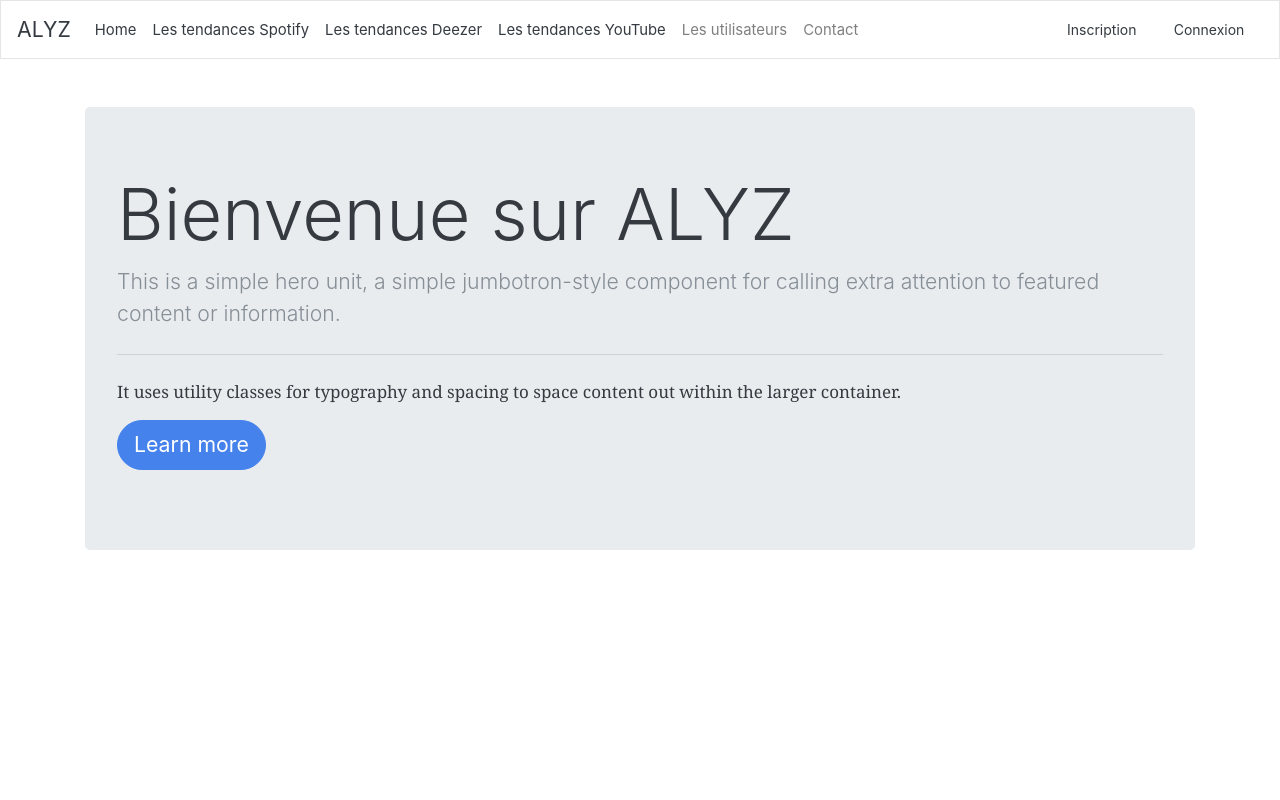
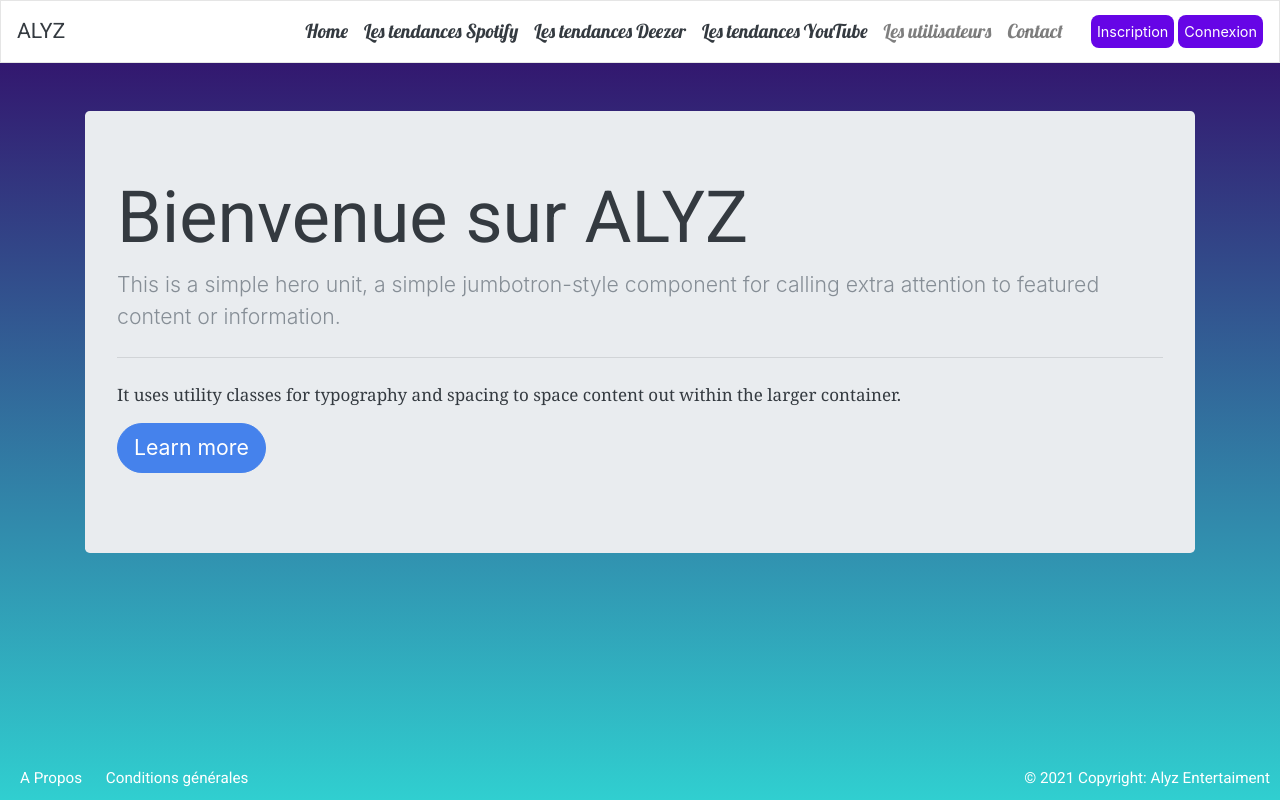
Before and after one commit to AitZak/alyz, a Symfony app: template templates/app/index.html.twig in a window 1280 px wide. Run offline with Twig, Linux system fonts and the light colour scheme; the template is opened without the code that fills it, so the values that code supplies are empty; style sheets or scripts are compiled from the project's sources; some libraries are stand-ins or nearby versions.

Commit message:
AddFrontForTheProjet

```diff
--- a/assets/app.js
+++ b/assets/app.js
@@ -8,6 +8,7 @@
 import React, { useState } from 'react';
 import ReactDOM from 'react-dom';
 import Navbar from "./components/Navbar";
+import Footer  from "./components/Footer"
 import HomePage from "./pages/HomePage";
 import ContactPage from "./pages/ContactPage";
 import AllUsersPage from "./pages/AllUsersPage";
@@ -44,9 +45,12 @@ const App = () => {
                 <Route path="/register" component = {RegisterPage} />
                 <Route path="/" component={HomePage} />
             </Switch>
+
         </main>
+        <Footer/>
     </HashRouter>
     </AuthContext.Provider>
+
     );
 };
 
--- /dev/null
+++ b/assets/components/Footer.jsx
@@ -0,0 +1,16 @@
+import React from 'react';
+
+const Footer = (props) => {
+    return (<div className="navbar fixed-bottom footer">
+       <div className= "text-left ">
+           <a className="footer" href="" >A Propos </a>
+           <a className="footer" href="" >Conditions générales </a>
+       </div>
+        <div className= "text-right">
+            &copy; {new Date().getFullYear()} Copyright: Alyz Entertaiment
+        </div>
+
+    </div> );
+};
+
+export default Footer;
--- a/assets/components/Navbar.jsx
+++ b/assets/components/Navbar.jsx
@@ -19,7 +19,7 @@ const Navbar = ({ history}) => {
     </button>
 
     <div className="collapse navbar-collapse" id="navbarColor03">
-      <ul className="navbar-nav mr-auto">
+      <ul className="navbar-nav mr-nav navbar_title">
         <li className="nav-item active">
           <NavLink className="nav-link" to="/">Home
             <span className="sr-only">(current)</span>
@@ -41,17 +41,17 @@ const Navbar = ({ history}) => {
           <NavLink className="nav-link" to="/contact">Contact</NavLink>
         </li>
       </ul>
-      <ul className="navbar-nav ml-auto">
+      <ul className="navbar-nav ">
         {!isAuthenticated && <>
-          <li className="nav-item">
-              <NavLink to="/register" className="btn btn-default">Inscription</NavLink>
+          <li className="nav-item mr-1">
+              <NavLink to="/register" className="btn space button_custum color">Inscription</NavLink>
           </li>
-          <li className="nav-item">
-              <NavLink to="/login" className="btn btn-default">Connexion</NavLink>
+          <li className="nav-item color">
+              <NavLink to="/login" className="btn btn-default button_custum color">Connexion</NavLink>
           </li>
         </> || (
           <li className="nav-item">
-              <button onClick={handleLogout} className="btn btn-default">Déconnexion</button>
+              <button onClick={handleLogout} className="btn btn-default color">Déconnexion</button>
           </li>
         )}
       </ul>
--- a/assets/styles/app.css
+++ b/assets/styles/app.css
@@ -1,3 +1,64 @@
+html, body {
+    margin: 0;
+    height: 100%;
+    font-family: 'Roboto', sans-serif;
+}
+
 body {
-    background-color: white;
+    background-image: linear-gradient(to top, #30cfd0 0%, #330867 100%);
+
 }
+
+.navbar_title{
+    font-family: 'Lobster', cursive !important;
+    font-size: 1.2rem;
+}
+
+.mr-nav{
+    margin-left: auto !important;
+}
+
+.slogan{
+    font-size: 10px;
+}
+
+.homepage_title{
+
+}
+
+.playlist_title{
+
+}
+
+.button_custum{
+    background-color: #6605E6;
+    color: white !important;
+    font-size: 0.9rem;
+    border-radius: 8px;
+    padding: 5px 5px 5px;
+
+}
+
+.space{
+    margin-left: 20px !important;
+}
+
+.btn{
+    margin-right: 5px !important;
+}
+
+.btn:last-child{
+    margin-right: 0 !important;
+}
+
+.color{
+    color: white !important
+}
+
+.footer{
+    color: white !important;
+    font-size: 0.952rem;
+    padding: 5px 5px 5px;
+    margin: 5px 5px 5px;
+    text-decoration: none;
+}
--- a/templates/app/index.html.twig
+++ b/templates/app/index.html.twig
@@ -1,8 +1,12 @@
 {% extends 'base.html.twig' %}
 
-{% block title %}ALYZ{% endblock %}
+{% block title %}MALYZ{% endblock %}
 {% block stylesheets %}
     <link href = 'https://bootswatch.com/4/litera/bootstrap.min.css' rel='stylesheet'>
+    <link rel="preconnect" href="https://fonts.gstatic.com">
+    <link href="https://fonts.googleapis.com/css2?family=Lobster&display=swap" rel="stylesheet">
+    <link rel="preconnect" href="https://fonts.gstatic.com">
+    <link href="https://fonts.googleapis.com/css2?family=Roboto&display=swap" rel="stylesheet">
     {{ encore_entry_link_tags('app') }}
 {%endblock%}
 {% block body %}
```
Also changed, not shown: assets/pages/HomePage.jsx (line endings or trailing spaces).
